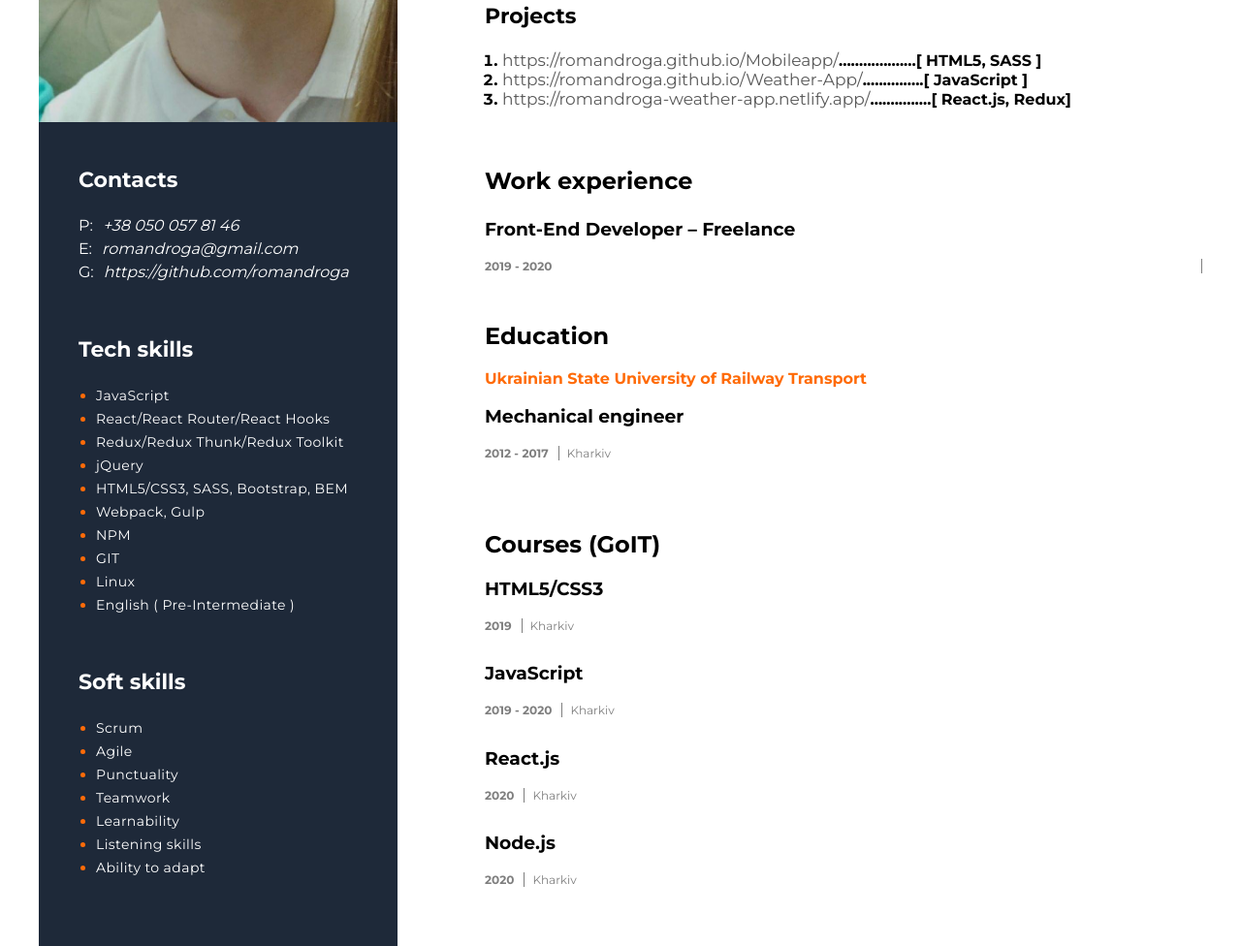
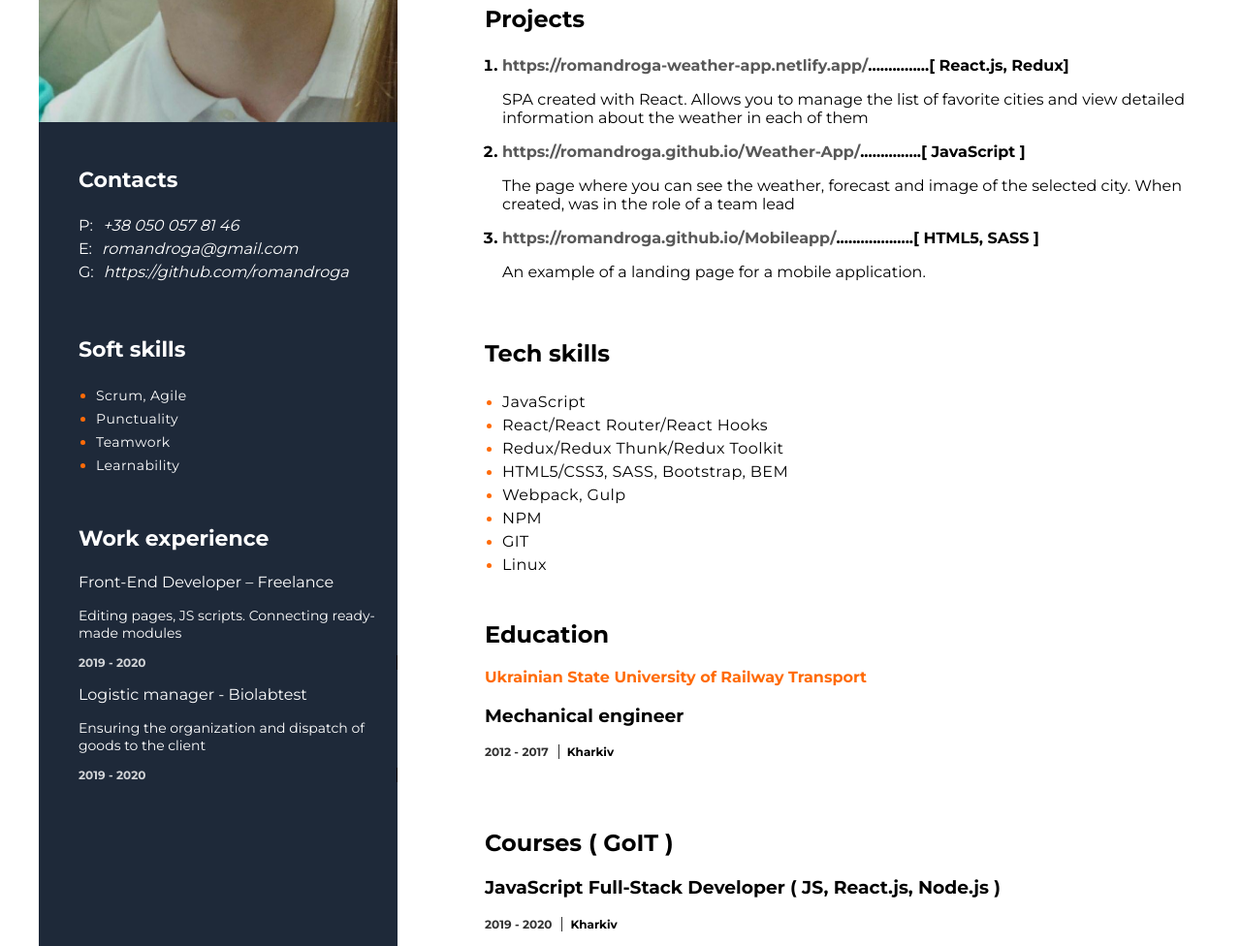
Before and after one commit to romandroga/resume, a plain HTML site: page index.html in a window 1280 px wide. Shown: the part 392-1368 px from the top of the page at 97% size. Drawn offline with Linux system fonts and the light colour scheme.

Commit message:
modified:   index.html 	modified:   styles.css

```diff
--- a/index.html
+++ b/index.html
@@ -47,37 +47,43 @@
               >
             </div>
           </div>
-          <h3 class="resume-main-info__contacts-title">Tech skills</h3>
-          <ul class="resume-main-info__tech-skills-info">
-            <li><span>JavaScript</span></li>
-            <li><span>React/React Router/React Hooks</span></li>
-            <li><span>Redux/Redux Thunk/Redux Toolkit</span></li>
-            <li><span>jQuery</span></li>
-            <li><span>HTML5/CSS3, SASS, Bootstrap, BEM</span></li>
-            <li><span>Webpack, Gulp</span></li>
-            <li><span>NPM</span></li>
-            <li><span>GIT</span></li>
-            <li><span>Linux</span></li>
-            <li>
-              <span>English ( Pre-Intermediate )</span>
-            </li>
-          </ul>
           <h3 class="resume-main-info__contacts-title">Soft skills</h3>
           <ul class="resume-main-info__soft-skills-info">
-            <li><span>Scrum</span></li>
-            <li><span>Agile</span></li>
+            <li><span>Scrum, Agile</span></li>
             <li><span>Punctuality</span></li>
             <li><span>Teamwork</span></li>
             <li><span>Learnability</span></li>
-            <li><span>Listening skills</span></li>
-            <li><span>Ability to adapt</span></li>
           </ul>
+          <div class="resume-main-info__work-experience">
+            <h3 class="resume-main-info__contacts-title">Work experience</h3>
+            <ul class="resume-main-info__works-list">
+              <li class="resume-main-info__works-list-item">
+                <p class="resume-main-info__works-list-item-name">
+                  Front-End Developer – Freelance
+                </p>
+                <p class="resume-main-info__works-list-item-description">
+                  Editing pages, JS scripts. Connecting ready-made modules
+                </p>
+                <p class="month">2019 - 2020</p>
+              </li>
+
+              <li class="resume-main-info__works-list-item">
+                <p class="resume-main-info__works-list-item-name">
+                  Logistic manager - Biolabtest
+                </p>
+                <p class="resume-main-info__works-list-item-description">
+                  Ensuring the organization and dispatch of goods to the client
+                </p>
+                <p class="month">2019 - 2020</p>
+              </li>
+            </ul>
+          </div>
         </div>
       </aside>
 
       <section class="biography-wrap">
         <h2 class="biography-wrap__title">
-          Junior Front-End developer (React)
+          Front-End developer (React)
         </h2>
         <div class="biography-wrap__candidate-bio">
           <h3 class="biography-wrap__candidate-bio-name">Roman Droga</h3>
@@ -95,11 +101,17 @@
             <li>
               <a
                 class="biography-wrap__projects-list-item"
-                href="https://romandroga.github.io/Mobileapp/"
+                href="https://romandroga-weather-app.netlify.app/"
                 target="blank"
-                >https://romandroga.github.io/Mobileapp/</a
-              >...................[ HTML5, SASS ]
+                >https://romandroga-weather-app.netlify.app/</a
+              >...............[ React.js, Redux]
+              <p class="biography-wrap__projects-list-item-description">
+                SPA created with React. Allows you to manage the list of
+                favorite cities and view detailed information about the weather
+                in each of them
+              </p>
             </li>
+
             <li>
               <a
                 class="biography-wrap__projects-list-item"
@@ -107,28 +119,36 @@
                 target="blank"
                 >https://romandroga.github.io/Weather-App/</a
               >...............[ JavaScript ]
+              <p class="biography-wrap__projects-list-item-description">
+                The page where you can see the weather, forecast and image of
+                the selected city. When created, was in the role of a team lead
+              </p>
             </li>
 
             <li>
               <a
                 class="biography-wrap__projects-list-item"
-                href="https://romandroga-weather-app.netlify.app/"
+                href="https://romandroga.github.io/Mobileapp/"
                 target="blank"
-                >https://romandroga-weather-app.netlify.app/</a
-              >...............[ React.js, Redux]
+                >https://romandroga.github.io/Mobileapp/</a
+              >...................[ HTML5, SASS ]
+              <p class="biography-wrap__projects-list-item-description">
+                An example of a landing page for a mobile application.
+              </p>
             </li>
           </ol>
         </div>
-
-        <div class="biography-wrap__work-experience">
-          <h3 class="biography-wrap__work-experience-title">Work experience</h3>
-          <ul class="biography-wrap__works-list">
-            <li class="biography-wrap__works-list-item">
-              <p class="biography-wrap__works-list-item-name">
-                Front-End Developer – Freelance
-              </p>
-              <p class="month">2019 - 2020</p>
-            </li>
+        <div class="resume-main-info__tech-skills">
+          <p class="resume-main-info__tech-skills-title">Tech skills</p>
+          <ul class="resume-main-info__tech-skills-info">
+            <li><span>JavaScript</span></li>
+            <li><span>React/React Router/React Hooks</span></li>
+            <li><span>Redux/Redux Thunk/Redux Toolkit</span></li>
+            <li><span>HTML5/CSS3, SASS, Bootstrap, BEM</span></li>
+            <li><span>Webpack, Gulp</span></li>
+            <li><span>NPM</span></li>
+            <li><span>GIT</span></li>
+            <li><span>Linux</span></li>
           </ul>
         </div>
 
@@ -144,29 +164,11 @@
               <p class="country">Kharkiv</p>
             </div>
           </div>
-          <h2 class="biography-wrap__education-title">Courses (GoIT)</h2>
+          <h2 class="biography-wrap__education-title">Courses ( GoIT )</h2>
           <div class="biography-wrap__education-course-title">
-            <h3>HTML5/CSS3</h3>
-            <div class="biography-wrap__education-period">
-              <p class="month">2019</p>
-              <p class="country">Kharkiv</p>
-            </div>
-
-            <h3 class="biography-wrap__education-course-title">JavaScript</h3>
+            <h3>JavaScript Full-Stack Developer ( JS, React.js, Node.js )</h3>
             <div class="biography-wrap__education-period">
               <p class="month">2019 - 2020</p>
-              <p class="country">Kharkiv</p>
-            </div>
-
-            <h3 class="biography-wrap__education-course-title">React.js</h3>
-            <div class="biography-wrap__education-period">
-              <p class="month">2020</p>
-              <p class="country">Kharkiv</p>
-            </div>
-
-            <h3 class="biography-wrap__education-course-title">Node.js</h3>
-            <div class="biography-wrap__education-period">
-              <p class="month">2020</p>
               <p class="country">Kharkiv</p>
             </div>
           </div>
--- a/styles.css
+++ b/styles.css
@@ -66,6 +66,18 @@ body {
   transform: scale(1.05);
   opacity: 1;
 }
+.resume-main-info__tech-skills {
+  margin-bottom: 45px;
+}
+
+.resume-main-info__tech-skills ul li span {
+  color: black;
+  font-size: 16px;
+}
+.resume-main-info__tech-skills-title {
+  font-size: 24px;
+  font-weight: 700;
+}
 
 .resume-main-info__tech-skills-info {
   padding-left: 18px;
@@ -94,6 +106,7 @@ aside > div > h3 {
 
 .resume-main-info__soft-skills-info {
   color: #ff6b08;
+  margin-bottom: 50px;
 }
 
 li > span {
@@ -139,13 +152,20 @@ h3 > span {
 }
 
 .biography-wrap__projects-title {
-  font-size: 22px;
+  font-size: 24px;
   font-weight: 700;
 }
 
 .biography-wrap__projects-list {
   padding-left: 18px;
   font-weight: 700;
+}
+.biography-wrap__projects-list-item-description {
+  font-weight: normal;
+}
+.biography-wrap__projects-list-item {
+  font-size: 16px;
+  font-weight: 600;
 }
 
 li > a {
@@ -161,7 +181,7 @@ li > a:hover {
 
 .month {
   margin-top: 0;
-  opacity: 0.5;
+  opacity: 0.8;
   padding-right: 10px;
   border-right: 1px solid rgba(0, 0, 0, 1);
   font-size: 12px;
@@ -170,10 +190,10 @@ li > a:hover {
 
 .country {
   margin-top: 0;
-  opacity: 0.5;
+  color: black;
   padding-left: 8px;
   font-size: 12px;
-  font-weight: 400;
+  font-weight: 600;
 }
 
 .biography-wrap__education-period {
@@ -192,20 +212,27 @@ li > a:hover {
 .biography-wrap {
   margin-bottom: 108px;
 }
-.biography-wrap__works-list {
+.resume-main-info__works-list {
   list-style: none;
   padding: 0;
 }
-.biography-wrap__work-experience {
+.resume-main-info__works-list-item-name {
+  font-size: 16px;
+}
+.resume-main-info__works-list-item-description {
+  font-size: 14px;
+}
+.resume-main-info__work-experience {
   margin-bottom: 50px;
 }
-.biography-wrap__work-experience-title {
+.resume-main-info__work-experience-title {
   font-size: 1.5em;
 }
 .biography-wrap__works-list-item {
   font-size: 1.17em;
   font-weight: bold;
 }
+
 .biography-wrap__works-list-item > p {
   font-weight: bold;
 }
```
